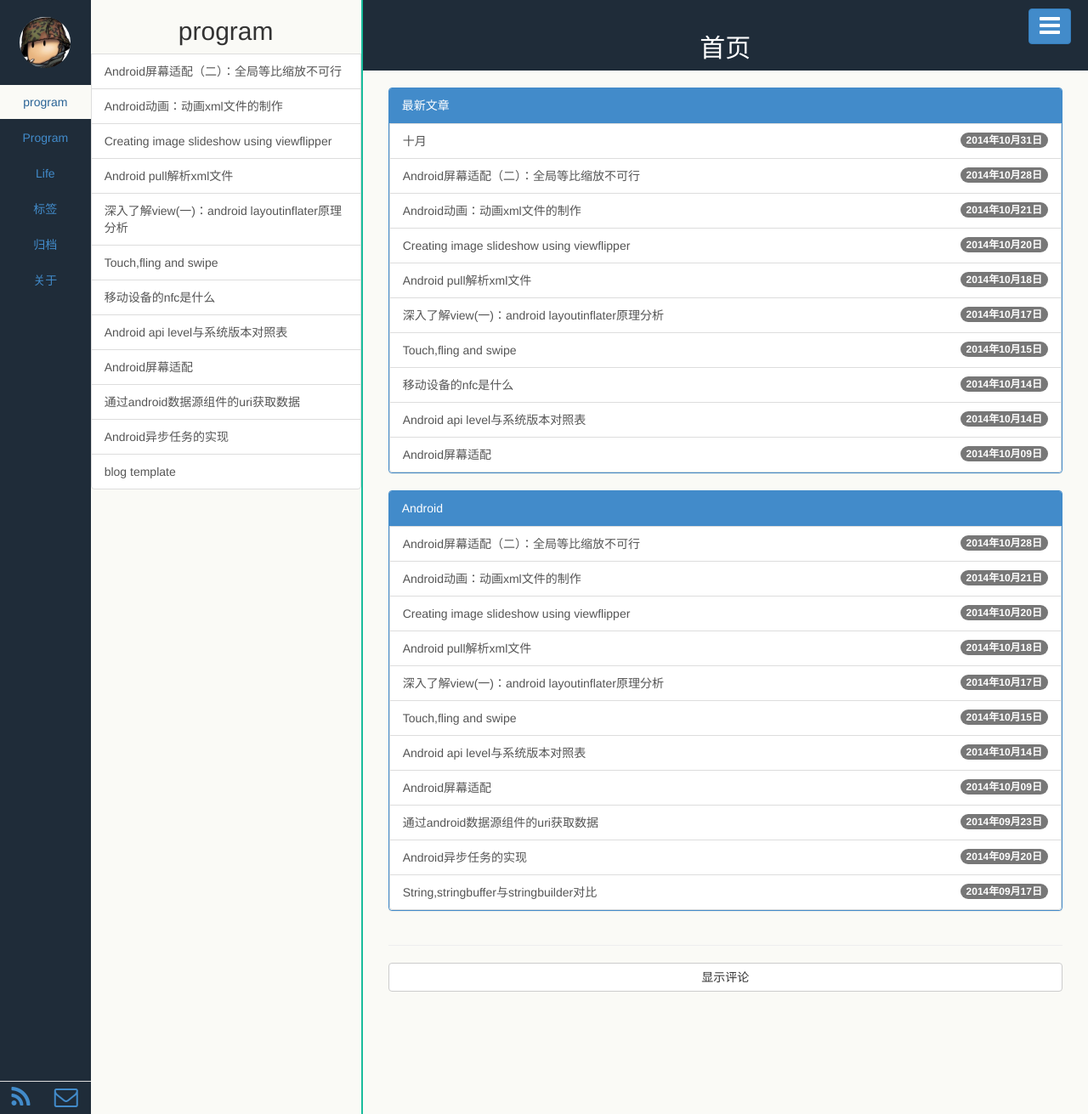
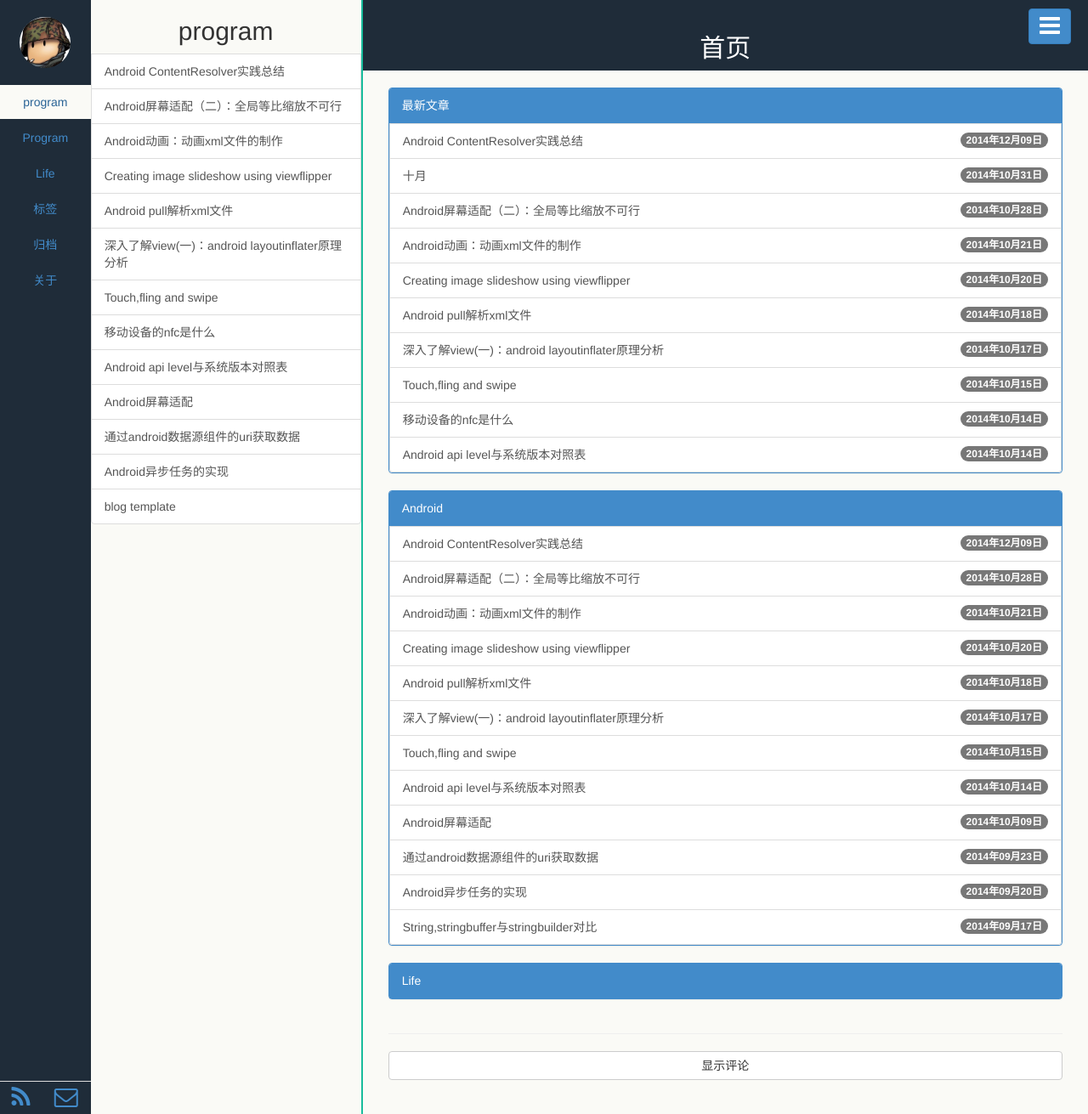
Before and after one commit to neosdong/neosdong.github.com, a Jekyll site: the page built from index.html, in a window 1280 px wide. Shown: the whole page at 85% size. Built offline with Jekyll 4.4.1, drawn with Linux system fonts in a browser that asks for light colours; the list of posts is cut into pages by our own code; some of the changed lines change nothing that is shown.

Commit message:
add post

```diff
--- a/_config.yml
+++ b/_config.yml
@@ -38,6 +38,7 @@ active: program
 # 首页除了最新文章外显示分类
 cates:
   - Android
+  - Life
 
 # 中文本地化
 locals:
--- /dev/null
+++ b/_posts/2014-12-09-ContentResolver-practice.md
@@ -0,0 +1,65 @@
+---
+layout: post
+title: Android ContentResolver实践总结
+category: program
+tags: Android
+keywords: example
+description:
+
+---
+
+ContentResolver
+
+* 内容分解器
+
+
+## 获取通讯录联系人信息
+
+过程：
+
+1. 示例化一个ContentResolver
+2. 通过CONTENTURI获取手机联系人Cursor
+3. 读取每一行对应的数值，保存到数组。
+
+使用Adapter将数据显示到ListView
+
+## ResourceCursorAdapter的bindView与BaseAdapter的getView对比
+
+	public void bindView(View view, Context context, Cursor cursor);
+
+	public View getView(int position, View convertView, ViewGroup parent);
+
+两者都是MVC框架中的Control，关键区别可以从参数得知。
+View是单项的View，从这角度看是一致的。
+数据方面，**前者是通过Cursor解析数据，后者通过数组的位置获取数据。减少了部分转换工作。**
+
+从源代码分析，
+前者的继承自CursorAdapter，getView实现了BaseAdapter中的getView的应用。好吧！CursorAdapter也是继承自BaseAdapter的。所以，跟老大BaseAdapter多混，可以衍生很多的Adapter。
+
+
+
+## 筛选数据：最近联系人、陌生人等
+
+`getContentResolver().query`()最终也是转换成SQL操作。
+这一点从抛出的异常可以看出来。
+
+![](http://s1.5km.co/201410/2416/48002_z.png)
+
+有空研究一下数据库就知道如何做删选条件了哦。
+
+### 实现
+参数`where`是实现筛选条件的参数。
+
+	//定义cursor，可以调用系统的通话
+    Cursor cursor = getContentResolver().query(CallLog.Calls.CONTENT_URI,null, where, null, order);
+
+where参数的实例：
+
+* `"name is not null"` 名字非空
+* `"duration = 1"` 最近联系人
+* `"name is null"` 陌生人
+
+完整的DEMO:[Android-Training/DEMO_CallPhoneLogs](https://github.com/neosdong/Android-Training/tree/master/DEMO_CallPhoneLogs)
+
+Log
+* 20141031 start
```
Also changed, not shown: 1 other file.
